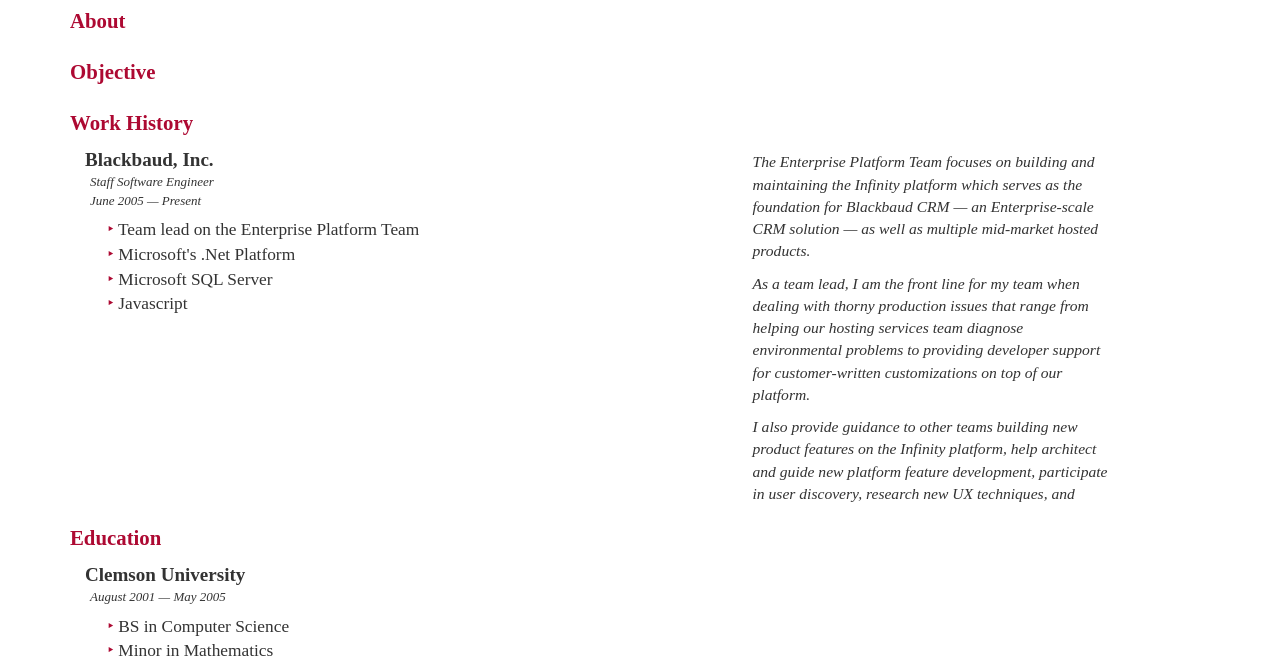
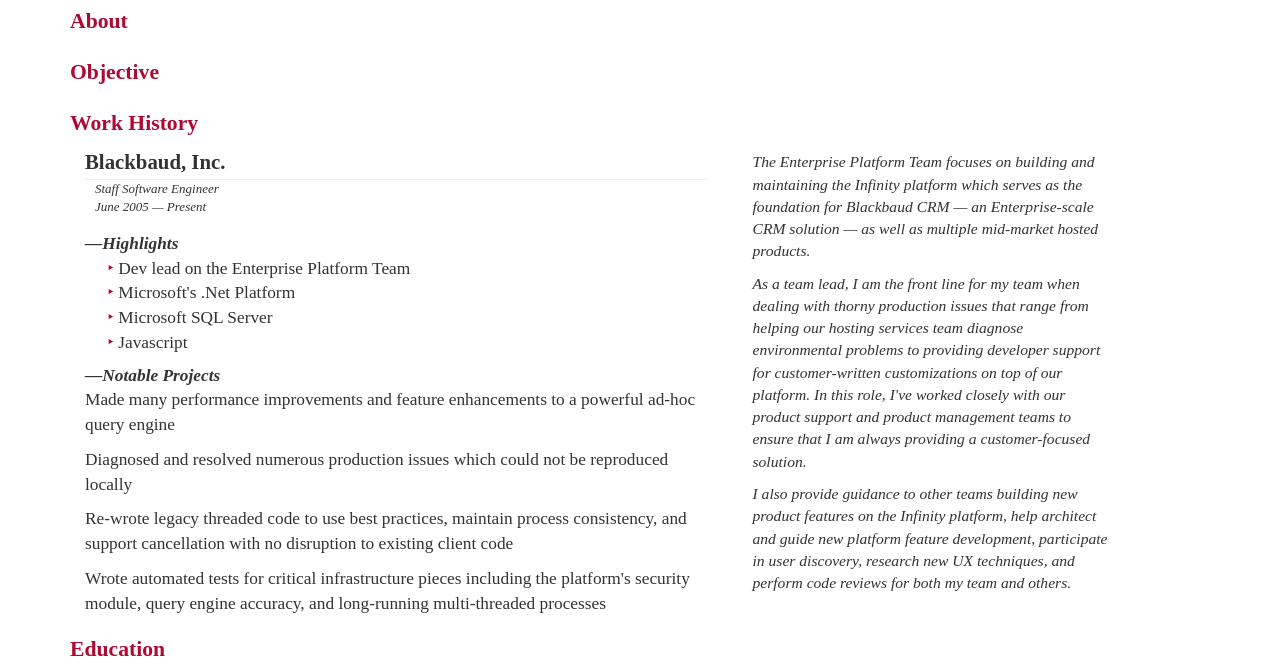
Before and after one commit to willia4/resume, a plain HTML site: page index.html in a window 1280 px wide. Shown: the part 43-712 px from the top of the page. Drawn offline with nearby package versions, Linux system fonts and the light colour scheme.

Commit message:
Mostly finish a first draft of work history

```diff
--- a/index.html
+++ b/index.html
@@ -37,30 +37,38 @@
 	</resume-content>
 
 	<resume-content data-title="Work History">
-		<header>
+		<header class="content-header">
 			<div class="section-title">Blackbaud, Inc.</div>
 			<div class="section-subtitle">Staff Software Engineer<br/>June 2005 &mdash; Present</div>
 		</header>
 
+		<header class="content-detail-header">Highlights</header>
 		<ul>
-			<li>Team lead on the Enterprise Platform Team</li>
+			<li>Dev lead on the Enterprise Platform Team</li>
 			<li>Microsoft's .Net Platform</li>
 			<li>Microsoft SQL Server</li>
 			<li>Javascript</li>
 		</ul>
+
+		<header class="content-detail-header">Notable Projects</header>
+		<p>Made many performance improvements and feature enhancements to a powerful ad-hoc query engine</p>
+		<p>Diagnosed and resolved numerous production issues which could not be reproduced locally</p>
+		<p>Re-wrote legacy threaded code to use best practices, maintain process consistency, and support cancellation with no disruption to existing client code</p>
+		<p>Wrote automated tests for critical infrastructure pieces including the platform's security module, query engine accuracy, and long-running multi-threaded processes</p>
 	</resume-content>
 
 	<resume-annotation data-for="Work History">
 		<p>The Enterprise Platform Team focuses on building and maintaining the Infinity platform which serves as the foundation for Blackbaud CRM &mdash; an Enterprise-scale CRM solution &mdash; as well as multiple mid-market hosted products. </p>
 
-		<p>As a team lead, I am the front line for my team when dealing with thorny production issues that range from helping our hosting services team diagnose environmental problems to providing developer support for customer-written customizations on top of our platform. </p>
+		<p>As a team lead, I am the front line for my team when dealing with thorny production issues that range from helping our hosting services team diagnose environmental problems to providing developer support for customer-written customizations on top of our platform. In this role, I've worked closely with our product support and product management teams to ensure that
+		I am always providing a customer-focused solution.</p>
 
 		<p>I also provide guidance to other teams building new product features on the Infinity platform, help architect and guide new platform
-			feature development, participate in user discovery, research new UX techniques, and </p>
+			feature development, participate in user discovery, research new UX techniques, and perform code reviews for both my team and others.</p>
 	</resume-annotation>
 
 	<resume-content data-title="Education">
-		<header>
+		<header class="content-header">
 			<div class="section-title">Clemson University</div>
 			<div class="section-subtitle">August 2001 &mdash; May 2005</div>
 		</header>
--- a/index.scss
+++ b/index.scss
@@ -59,27 +59,53 @@
 					font-weight: bold;
 					font-family: $title-font;
 					color: $spot-color;
-					font-size: 120%;
+					font-size: 125%;
 				}
 
 				//a .resume-content hosts the actual HTML from a resume-content
 				.resume-content {
 					padding-left: 15px;
+					padding-right: 15px;
 					margin-top: 8px;
 
-					> header {
+					//Represents top-level headers like "Blackbaud" in "Work History"
+					> header.content-header {
+						margin-bottom: 15px;
+
 						.section-title {
 							font-weight: bold;
 							font-family: $title-font;
-							font-size: 110%;
+							font-size: 120%;
+
+							padding-bottom: 2px;
+							border-bottom-style: solid;
+							border-color: #eee;
+							border-width: 1px;
 						}
 						.section-subtitle {
 							font-style: italic;
 							font-size: 75%;
 							padding-left: 5px;
 
-							margin-bottom: 8px;
+							margin-left: 5px;
 						}
+					}
+
+					//Represents sub-headers under the top-level header, like "Notable projects" under "Blackbaud"
+					header.content-detail-header {
+						font-family: $annotation-font;
+						font-weight: bold;
+						font-style: italic;
+						margin-top: 8px;
+					}
+
+					header.content-detail-header:before {
+						content: "—";
+					}
+
+					.highlight {
+						color: $spot-color;
+						font-weight: bold;
 					}
 				}
 			}
```
Also changed, not shown: index.css, 1 other file.
